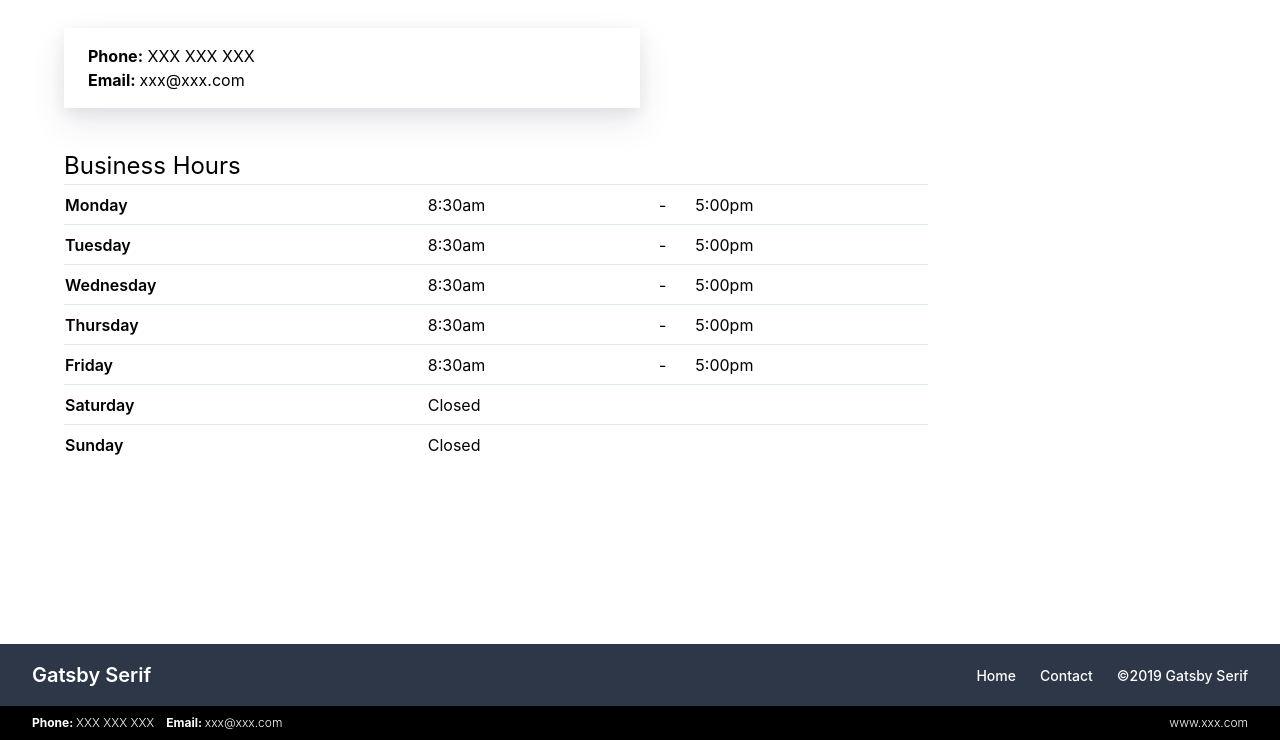
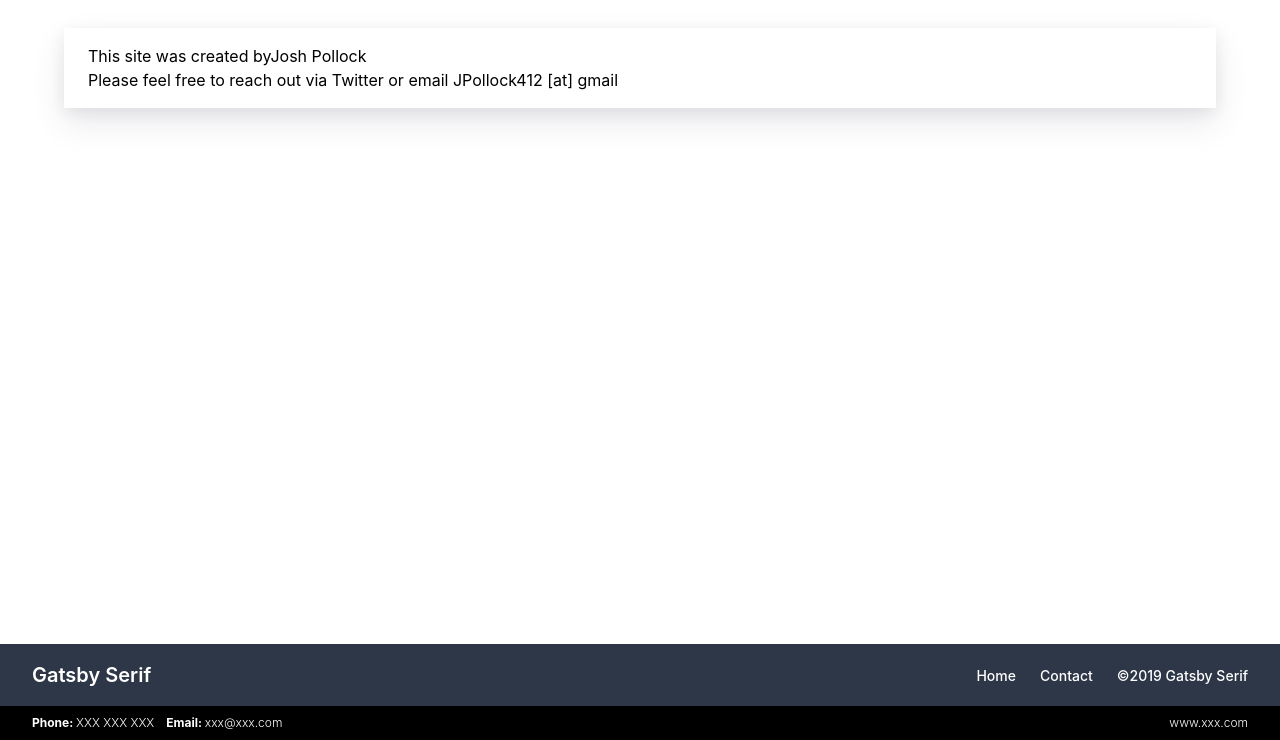
Before and after one commit to Shelob9/pgh-site, a Gatsby site: page /contact in a window 1280 px wide. Shown: the part 225-965 px from the top of the page. Built offline with nearby package versions, Linux system fonts and the light colour scheme; Gatsby itself is replaced by a stand-in of ours.

Commit message:
Contact page

```diff
--- a/src/pages/contact.js
+++ b/src/pages/contact.js
@@ -10,71 +10,25 @@ const Contact = () => {
 			<SEO title="Contact" />
 
 			<div className="min-h-screen mb-6 flex flex-col items-start">
-        <div className="w-3/4 md:w-1/2 mt-24 font-serif font-hairline">
-          <h1 className="text-4xl md:text-5xl text-indigo-700">Contact</h1>
+				<div className="w-full mt-24 font-serif font-hairline">
+					<h1 className="text-4xl md:text-5xl text-black-700">Contact</h1>
 				</div>
 				<div
-          className="w-full sm:w-3/4 lg:w-1/2 mt-10 px-6 py-4"
+					className="w-full  mt-10 px-6 py-4"
 					style={{
 						boxShadow:
 							"0 15px 35px rgba(50,50,93,.1), 0 5px 15px rgba(0,0,0,.07)"
 					}}
 				>
-          <p>
-            <strong>Phone:</strong> XXX XXX XXX
+					<p className="text-base">
+						This site was created by
+						<a href="https://joshpress.net">Josh Pollock</a>
 					</p>
-          <p>
-            <strong>Email: </strong>xxx@xxx.com
+					<p className="text-base">
+						Please feel free to reach out via
+						<a href="https://twitter.com/josh412"> Twitter</a> or email
+						JPollock412 [at] gmail
 					</p>
-        </div>
-        <div className="w-full">
-          <h3 className="mt-10 text-2xl">Business Hours</h3>
-          <table className="w-full md:w-3/4 text-left w-full border-collapse">
-            <tbody>
-              <tr className="border-t h-10">
-                <td className="font-semibold">Monday</td>
-                <td>8:30am</td>
-                <td>-</td>
-                <td>5:00pm</td>
-              </tr>
-              <tr className="border-t h-10">
-                <td className="font-semibold">Tuesday</td>
-                <td>8:30am</td>
-                <td>-</td>
-                <td>5:00pm</td>
-              </tr>
-              <tr className="border-t h-10">
-                <td className="font-semibold">Wednesday</td>
-                <td>8:30am</td>
-                <td>-</td>
-                <td>5:00pm</td>
-              </tr>
-              <tr className="border-t h-10">
-                <td className="font-semibold">Thursday</td>
-                <td>8:30am</td>
-                <td>-</td>
-                <td>5:00pm</td>
-              </tr>
-              <tr className="border-t h-10">
-                <td className="font-semibold">Friday</td>
-                <td>8:30am</td>
-                <td>-</td>
-                <td>5:00pm</td>
-              </tr>
-              <tr className="border-t h-10">
-                <td className="font-semibold">Saturday</td>
-                <td>Closed</td>
-                <td />
-                <td />
-              </tr>
-              <tr className="border-t h-10">
-                <td className="font-semibold">Sunday</td>
-                <td>Closed</td>
-                <td />
-                <td />
-              </tr>
-            </tbody>
-          </table>
 				</div>
 			</div>
 		</Layout>
```
Lines whose indentation alone changed are shown as unchanged.
